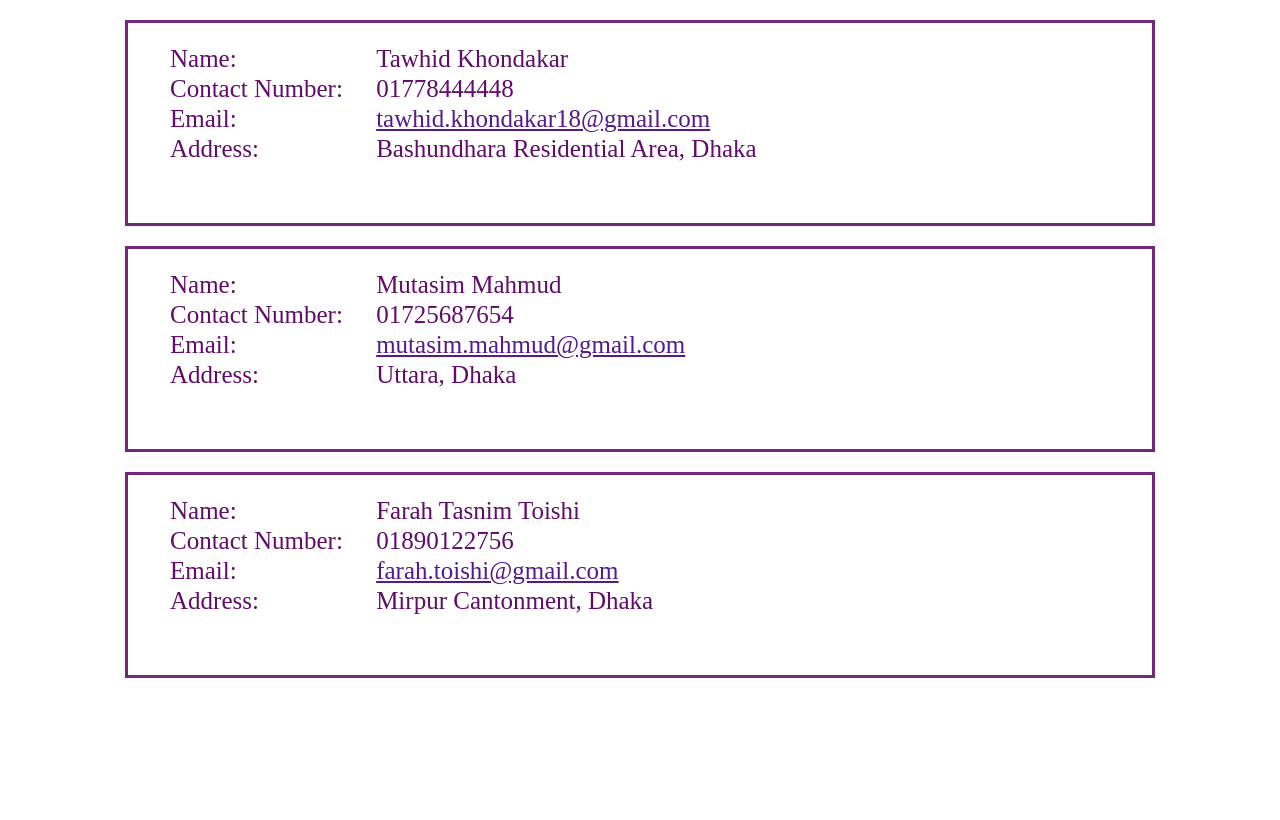
After one commit to tawhid-k/Web-Technologies-Project, a PHP site: page /contact.php in a window 1280 px wide. The commit adds this page. Run offline with PHP 8.4, Linux system fonts and the light colour scheme.

Commit message:
New Files

```diff
--- /dev/null
+++ b/contact.php
@@ -0,0 +1,118 @@
+<html>
+<head>
+	<title>Contact</title>
+	<link rel="stylesheet" type="text/css" href="css/contact.css">
+</head>
+<body>
+    <div class="Whole">
+    	<div class="box">
+    		<table>
+    			<tr>
+    				<td>
+    					<label>Name:</label>
+    				</td>
+    				<td>
+    					<label>Tawhid Khondakar</label>
+    				</td>
+    			</tr>
+    			<tr>
+    				<td>
+    					<label>Contact Number:&nbsp &nbsp &nbsp</label>
+    				</td>
+    				<td>
+    					<label>01778444448</label>
+    				</td>
+    			</tr>
+    			<tr>
+    				<td>
+    					<label>Email:</label>
+    				</td>
+    				<td>
+    					<a href=""> tawhid.khondakar18@gmail.com </a>
+    				</td>
+    			</tr>
+    			<tr>
+    				<td>
+    					<label>Address:</label>
+    				</td>
+    				<td>
+    					<label>Bashundhara Residential Area, Dhaka</label>
+    				</td>
+    			</tr>
+    		</table>
+    	</div>
+    	<div class="box">
+    		<table>
+    			<tr>
+    				<td>
+    					<label>Name:</label>
+    				</td>
+    				<td>
+    					<label>Mutasim Mahmud</label>
+    				</td>
+    			</tr>
+    			<tr>
+    				<td>
+    					<label>Contact Number:&nbsp &nbsp &nbsp</label>
+    				</td>
+    				<td>
+    					<label>01725687654</label>
+    				</td>
+    			</tr>
+    			<tr>
+    				<td>
+    					<label>Email:</label>
+    				</td>
+    				<td>
+    					<a href=""> mutasim.mahmud@gmail.com </a>
+    				</td>
+    			</tr>
+    			<tr>
+    				<td>
+    					<label>Address:</label>
+    				</td>
+    				<td>
+    					<label>Uttara, Dhaka</label>
+    				</td>
+    			</tr>
+    		</table>
+         </div>
+         <div class="box">
+    		<table>
+    			<tr>
+    				<td>
+    					<label>Name:</label>
+    				</td>
+    				<td>
+    					<label>Farah Tasnim Toishi</label>
+    				</td>
+    			</tr>
+    			<tr>
+    				<td>
+    					<label>Contact Number:&nbsp &nbsp &nbsp</label>
+    				</td>
+    				<td>
+    					<label>01890122756</label>
+    				</td>
+    			</tr>
+    			<tr>
+    				<td>
+    					<label>Email:</label>
+    				</td>
+    				<td>
+    					<a href="">farah.toishi@gmail.com</a>
+    				</td>
+    			</tr>
+    			<tr>
+    				<td>
+    					<label>Address:</label>
+    				</td>
+    				<td>
+    					<label>Mirpur Cantonment, Dhaka</label>
+    				</td>
+    			</tr>
+    		</table>
+    	</div>
+    	</div>
+</body>
+</html>
--- /dev/null
+++ b/css/contact.css
@@ -0,0 +1,31 @@
+* {
+	margin: 0;
+	padding: 0;
+}
+table {
+	padding: 20px 40px;
+}
+label {
+	font-size: 25px;
+	color: #610C6B;
+	font-family: serif;
+}
+a {
+	font-size: 25px;
+}
+.whole {
+	height: 100%;
+	width: 100%;
+	position: relative;
+	/*display: grid;
+	grid-template-columns: 1fr;
+	grid-row-gap: 5px;*/
+}
+.box {
+	width: 80%;
+	height: 25%;
+	margin-top: 20px;
+	margin-left: auto;
+	margin-right: auto;
+	border: 3px solid #74287D;
+}
--- a/home.php
+++ b/home.php
@@ -11,6 +11,12 @@
    if (isset($_POST["logout"])) {
      setcookie("username", "", time() - 10);
      header("Location: home.php");
+   }
+   if (isset($_POST["contact"])) {
+     header("Location: contact.php");
+   }
+   if (isset($_POST["travel_agencies"])) {
+     header("Location: agencies.php");
    }
 ?>
 <html>
--- a/login.php
+++ b/login.php
@@ -13,7 +13,10 @@
    	  	$hasError = true;
    	  }
    	  else $value_pass = $_POST["pass"];
-   	  if (!$hasError) {
+   	  if (!$hasError && $value_uname == "admin" && $value_pass == "admin") {
+        header("Location: admin.php");
+      }
+      else if (!$hasError) {
    	  	setcookie("username", $_POST["uname"], time() + 3600);
    	  	header("Location: home.php");
    	  }
```
Also changed, not shown: admin.php (+72 -0 lines), agencies.php (added, +46 -0 lines), css/agencies.css (added, +25 -0 lines), root/agency.jpg (added).
